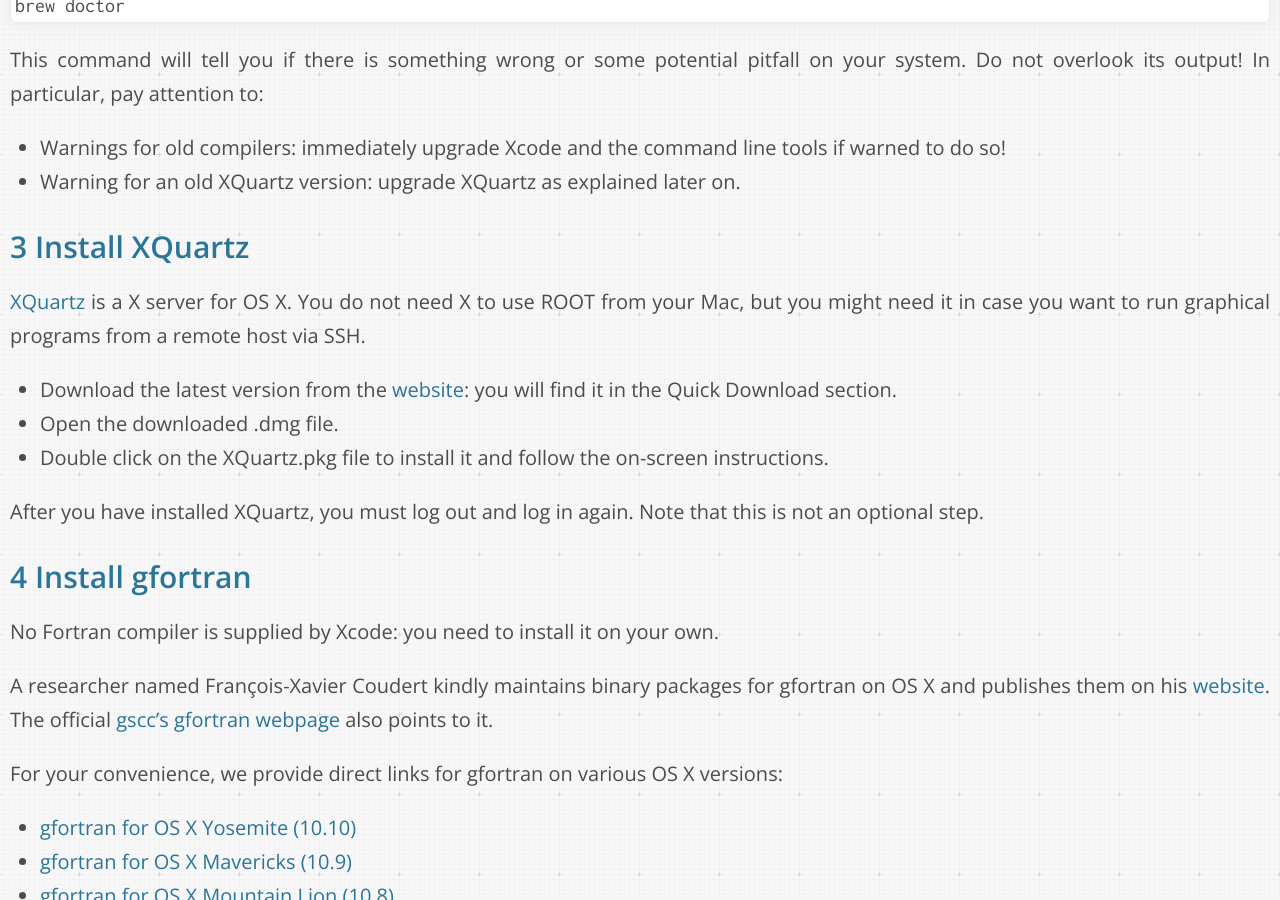
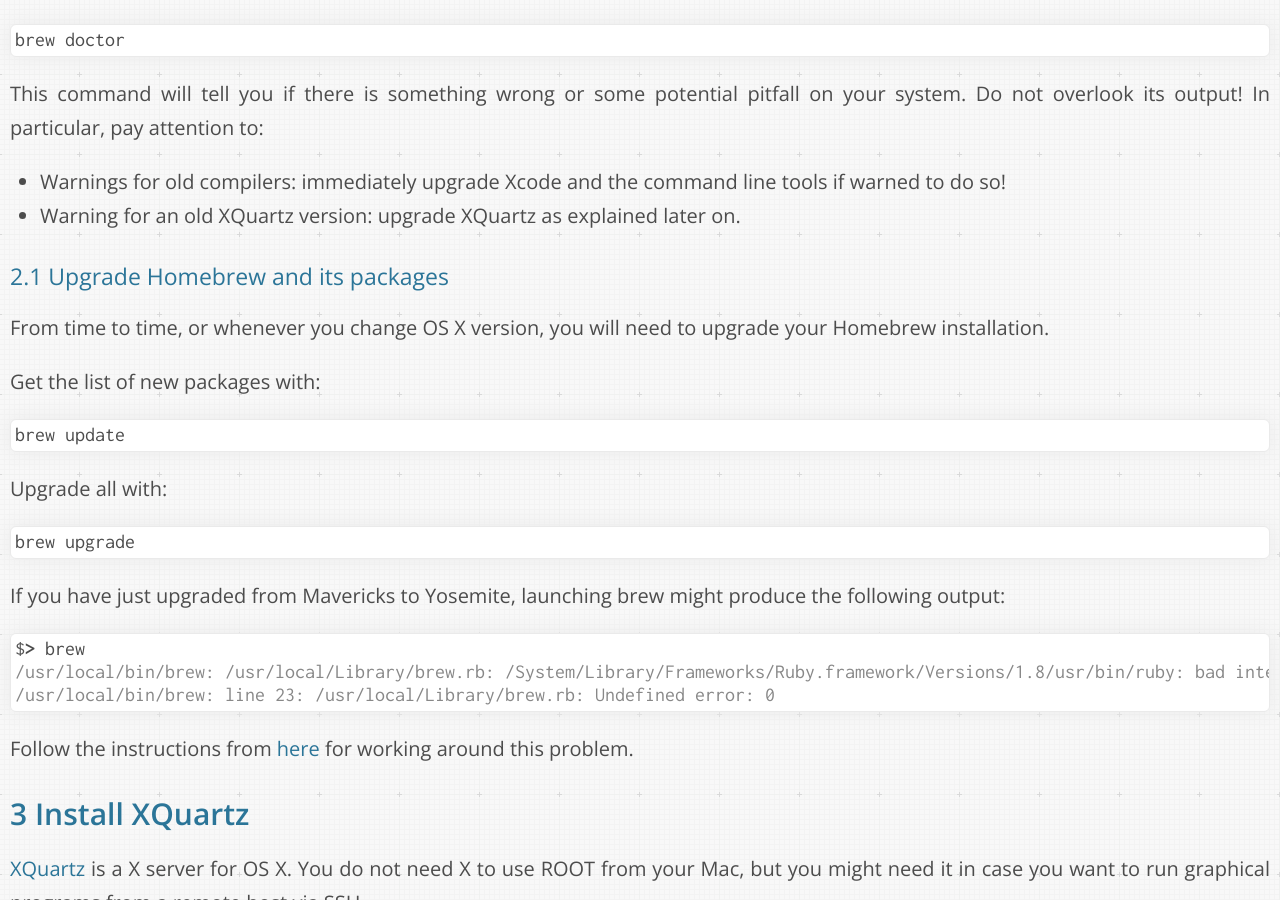
Before and after one commit to dberzano/dberzano.github.io, a Jekyll site: the page built from alice/install-aliroot/prereq-osx.md, in a window 1280 px wide and 900 px high, scrolled down 2566 px. Built offline with Jekyll 4.4.1, drawn with Linux system fonts in a browser that asks for light colours; Markdown is read by kramdown in place of the engine named in the settings; some of the changed text lies outside the part shown.

Commit message:
AliInst: Homebrew: upgrade + fix Yosemite issue

````diff
--- a/alice/install-aliroot/prereq-osx.md
+++ b/alice/install-aliroot/prereq-osx.md
@@ -97,6 +97,37 @@
   command line tools** if warned to do so!
 * Warning for an old XQuartz version: **upgrade XQuartz** as explained
   later on.
+
+
+### Upgrade Homebrew and its packages
+
+From time to time, or whenever you change OS X version, you will need
+to upgrade your Homebrew installation.
+
+Get the list of new packages with:
+
+```bash
+brew update
+```
+
+Upgrade all with:
+
+```bash
+brew upgrade
+```
+
+If you have just upgraded from Mavericks to Yosemite, launching brew
+might produce the following output:
+
+```console
+$> brew
+/usr/local/bin/brew: /usr/local/Library/brew.rb: /System/Library/Frameworks/Ruby.framework/Versions/1.8/usr/bin/ruby: bad interpreter: No such file or directory
+/usr/local/bin/brew: line 23: /usr/local/Library/brew.rb: Undefined error: 0
+```
+
+Follow the instructions from
+[here](http://stackoverflow.com/questions/24225959/how-to-get-ruby-homebrew-rvm-to-work-on-yosemite)
+for working around this problem.
 
 
 Install XQuartz
````
